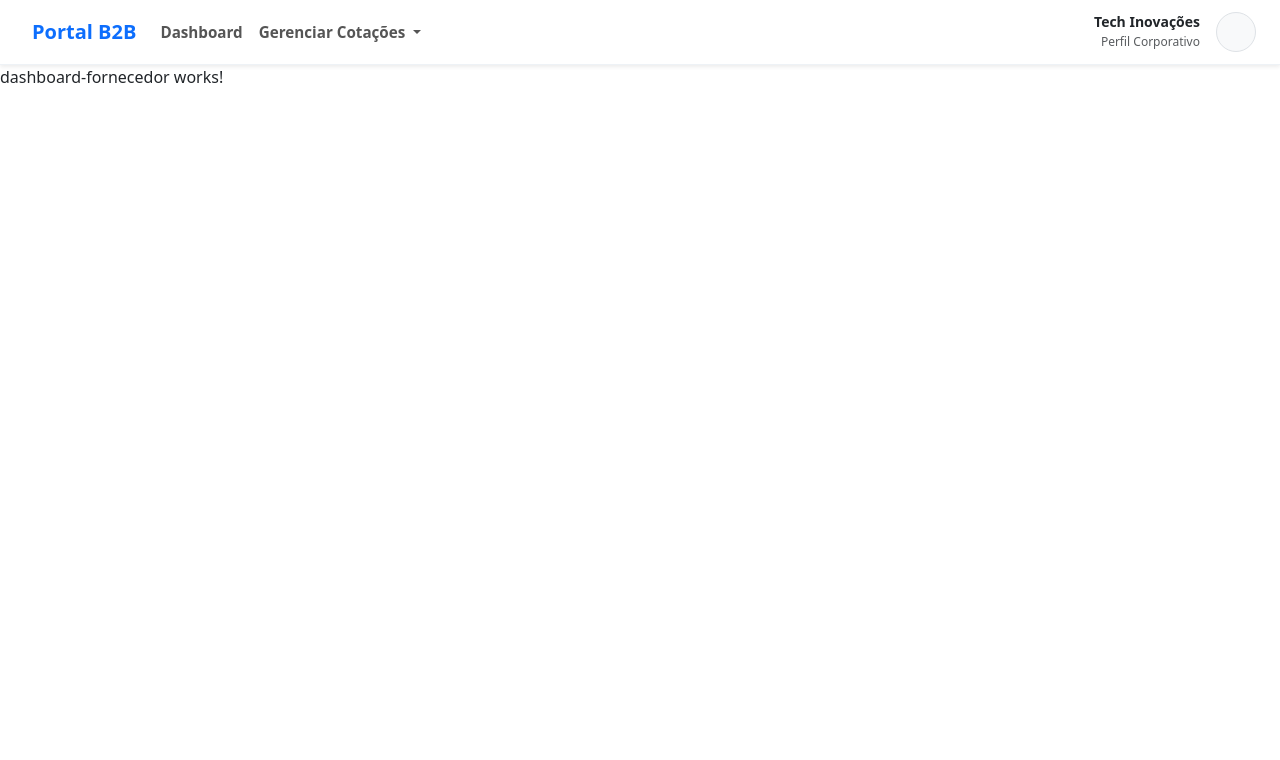
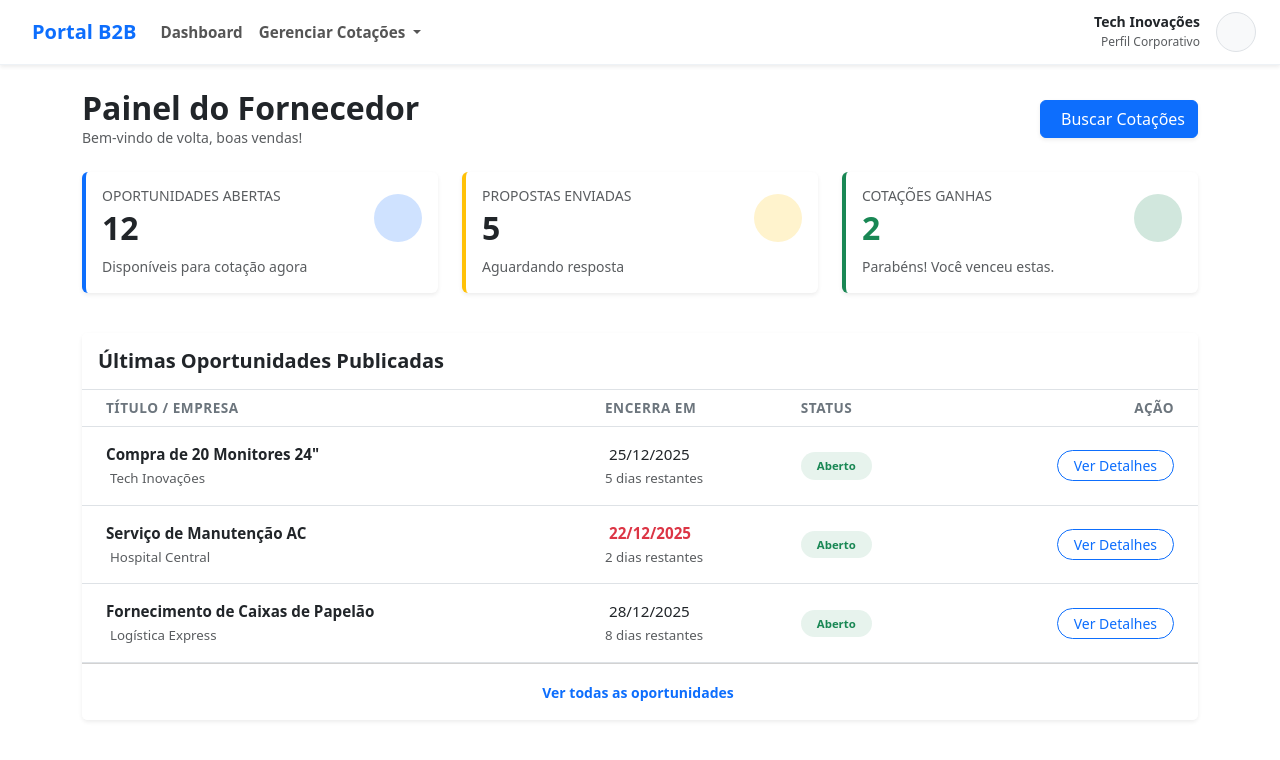
Before and after one commit to marcusrdrigues/hackathon-coti-criare-2025, an Angular app in the folder frontend/: page /pages/dashboard-fornecedor in a window 1280 px wide. Shown: the top 760 px of the page. Built offline with nearby package versions, Linux system fonts and the light colour scheme.

Commit message:
atualizacoes do dashboard-fornecedor

```diff
--- a/frontend/src/app/app.routes.ts
+++ b/frontend/src/app/app.routes.ts
@@ -10,8 +10,8 @@ export const routes: Routes = [
     { path: '', pathMatch: 'full', redirectTo: '/pages/dashboard' },
 
     { path: 'pages/dashboard', component: DashboardComponent },
+    { path: 'pages/dashboard-fornecedor', component: DashboardFornecedor },
     { path: 'pages/cadastro-cotacao', component: CadastroCotacao },
     { path: 'pages/consultar-cotacao', component: ConsultarCotacao },
-    { path: 'pages/dashboard-fornecedor', component: DashboardFornecedor },
     { path: '**', component: NotFound }
 ];
--- a/frontend/src/app/app.ts
+++ b/frontend/src/app/app.ts
@@ -1,12 +1,10 @@
 import { Component, signal } from '@angular/core';
 import { RouterOutlet } from '@angular/router';
-import { Navbar } from "./components/shared/navbar/navbar";
 
 @Component({
   selector: 'app-root',
   imports: [
-    RouterOutlet,
-    Navbar],
+    RouterOutlet],
   templateUrl: './app.html',
   styleUrl: './app.css'
 })
--- a/frontend/src/app/components/pages/cadastro-cotacao/cadastro-cotacao.html
+++ b/frontend/src/app/components/pages/cadastro-cotacao/cadastro-cotacao.html
@@ -12,7 +12,7 @@
     <div class="card-body p-4">
 
       <div class="d-flex justify-content-between align-items-center mb-3">
-        <h4 class="card-title mb-0">Nova Solicitação de Cotação</h4>
+        <h4 class="card-title mb-0">Nova Cotação</h4>
         <span class="badge bg-primary">Cadastro</span>
       </div>
 
@@ -29,7 +29,7 @@
             class="form-control"
             [(ngModel)]="novaCotacao.titulo"
             name="titulo"
-            placeholder="Ex: Compra de 50 Cadeiras Gamer"
+            placeholder="Ex: Compra de 10 notebooks"
             required />
         </div>
 
--- a/frontend/src/app/components/pages/dashboard-fornecedor/dashboard-fornecedor.css
+++ b/frontend/src/app/components/pages/dashboard-fornecedor/dashboard-fornecedor.css
@@ -0,0 +1,37 @@
+/* Cards e suas bordas laterais */
+.card {
+    border: none;
+    transition: transform 0.2s;
+}
+
+.card:hover {
+    transform: translateY(-2px);
+}
+
+.border-start-primary { border-left: 4px solid #0d6efd !important; }
+.border-start-warning { border-left: 4px solid #ffc107 !important; }
+.border-start-success { border-left: 4px solid #198754 !important; }
+
+/* Ícones redondos com fundo suave */
+.icon-box {
+    width: 48px;
+    height: 48px;
+    display: flex;
+    align-items: center;
+    justify-content: center;
+    /* As cores bg-*-subtle são nativas do Bootstrap 5.3+ */
+    /* Caso esteja usando Bootstrap 5.0, substitua por cores manuais se não aparecer */
+}
+
+/* Tabela */
+.table th {
+    font-size: 0.85rem;
+    text-transform: uppercase;
+    letter-spacing: 0.5px;
+    font-weight: 600;
+    color: #6c757d;
+}
+
+.table td {
+    font-size: 0.95rem;
+}
--- a/frontend/src/app/components/pages/dashboard-fornecedor/dashboard-fornecedor.html
+++ b/frontend/src/app/components/pages/dashboard-fornecedor/dashboard-fornecedor.html
@@ -1,3 +1,117 @@
 <app-navbar/>
 
-<p>dashboard-fornecedor works!</p>
+<div class="container mt-4 mb-5">
+
+  <div class="d-flex justify-content-between align-items-center mb-4">
+    <div>
+      <h2 class="fw-bold text-dark mb-0">Painel do Fornecedor</h2>
+      <p class="text-muted small mb-0">Bem-vindo de volta, boas vendas!</p>
+    </div>
+    <button class="btn btn-primary shadow-sm" routerLink="/pages/mural-oportunidades">
+      <i class="bi bi-search me-2"></i>Buscar Cotações
+    </button>
+  </div>
+
+  <div class="row mb-4">
+
+    <div class="col-md-4 mb-3">
+      <div class="card shadow-sm border-start-primary h-100">
+        <div class="card-body">
+          <div class="d-flex justify-content-between align-items-center">
+            <div>
+              <h6 class="text-uppercase text-muted mb-1 small">Oportunidades Abertas</h6>
+              <h2 class="mb-0 fw-bold text-dark">{{ kpis.oportunidades }}</h2>
+            </div>
+            <div class="icon-box bg-primary-subtle text-primary rounded-circle">
+              <i class="bi bi-shop-window fs-4"></i>
+            </div>
+          </div>
+          <small class="text-muted mt-2 d-block">Disponíveis para cotação agora</small>
+        </div>
+      </div>
+    </div>
+
+    <div class="col-md-4 mb-3">
+      <div class="card shadow-sm border-start-warning h-100">
+        <div class="card-body">
+          <div class="d-flex justify-content-between align-items-center">
+            <div>
+              <h6 class="text-uppercase text-muted mb-1 small">Propostas Enviadas</h6>
+              <h2 class="mb-0 fw-bold text-dark">{{ kpis.enviadas }}</h2>
+            </div>
+            <div class="icon-box bg-warning-subtle text-warning rounded-circle">
+              <i class="bi bi-send-fill fs-4"></i>
+            </div>
+          </div>
+          <small class="text-muted mt-2 d-block">Aguardando resposta</small>
+        </div>
+      </div>
+    </div>
+
+    <div class="col-md-4 mb-3">
+      <div class="card shadow-sm border-start-success h-100">
+        <div class="card-body">
+          <div class="d-flex justify-content-between align-items-center">
+            <div>
+              <h6 class="text-uppercase text-muted mb-1 small">Cotações Ganhas</h6>
+              <h2 class="mb-0 fw-bold text-success">{{ kpis.ganhas }}</h2>
+            </div>
+            <div class="icon-box bg-success-subtle text-success rounded-circle">
+              <i class="bi bi-trophy-fill fs-4"></i>
+            </div>
+          </div>
+          <small class="text-muted mt-2 d-block">Parabéns! Você venceu estas.</small>
+        </div>
+      </div>
+    </div>
+  </div>
+
+  <div class="card shadow-sm border-0">
+    <div class="card-header bg-white py-3 border-bottom">
+      <h5 class="mb-0 fw-bold">Últimas Oportunidades Publicadas</h5>
+    </div>
+    <div class="table-responsive">
+      <table class="table table-hover align-middle mb-0">
+        <thead class="bg-light">
+          <tr>
+            <th scope="col" class="ps-4">Título / Empresa</th>
+            <th scope="col">Encerra em</th>
+            <th scope="col">Status</th>
+            <th scope="col" class="text-end pe-4">Ação</th>
+          </tr>
+        </thead>
+        <tbody>
+          <tr *ngFor="let item of oportunidadesRecentes">
+            <td class="ps-4 py-3">
+              <div class="fw-bold text-dark">{{ item.titulo }}</div>
+              <small class="text-muted"><i class="bi bi-building me-1"></i>{{ item.empresa }}</small>
+            </td>
+            <td>
+              <div [ngClass]="getDiasRestantes(item.encerramento) < 3 ? 'text-danger fw-bold' : 'text-dark'">
+                <i class="bi bi-clock me-1"></i>
+                {{ item.encerramento | date:'dd/MM/yyyy' }}
+              </div>
+              <small class="text-muted">{{ getDiasRestantes(item.encerramento) }} dias restantes</small>
+            </td>
+            <td>
+              <span class="badge bg-success bg-opacity-10 text-success px-3 py-2 rounded-pill">
+                Aberto
+              </span>
+            </td>
+            <td class="text-end pe-4">
+              <button class="btn btn-sm btn-outline-primary rounded-pill px-3">
+                Ver Detalhes
+              </button>
+            </td>
+          </tr>
+        </tbody>
+      </table>
+    </div>
+    <div class="card-footer bg-white text-center py-3">
+        <a routerLink="/pages/mural-oportunidades" class="text-decoration-none fw-bold small">
+            Ver todas as oportunidades <i class="bi bi-arrow-right ms-1"></i>
+        </a>
+    </div>
+  </div>
+
+</div>
--- a/frontend/src/app/components/pages/dashboard-fornecedor/dashboard-fornecedor.ts
+++ b/frontend/src/app/components/pages/dashboard-fornecedor/dashboard-fornecedor.ts
@@ -1,14 +1,52 @@
 import { Component } from '@angular/core';
-import { Navbar } from '../../shared/navbar/navbar';
+import { CommonModule } from '@angular/common';
+import { Navbar } from "../../shared/navbar/navbar";
+import { RouterLink } from '@angular/router';
 
 @Component({
   selector: 'app-dashboard-fornecedor',
-  imports: [
-    Navbar
-  ],
+  standalone: true,
+  imports: [Navbar, CommonModule, RouterLink],
   templateUrl: './dashboard-fornecedor.html',
-  styleUrl: './dashboard-fornecedor.css',
+  styleUrl: './dashboard-fornecedor.css'
 })
 export class DashboardFornecedor {
 
+  // KPIs: Foco em "O que eu posso ganhar?" e "O que eu já ganhei?"
+  kpis = {
+    oportunidades: 12,    // Cotações abertas no sistema (Azul)
+    enviadas: 5,          // Propostas que enviei (Amarelo)
+    ganhas: 2             // Propostas aceitas (Verde - Money!)
+  };
+
+  // Tabela: Mural de oportunidades recentes
+  oportunidadesRecentes = [
+    {
+      id: 101,
+      empresa: 'Tech Inovações',
+      titulo: 'Compra de 20 Monitores 24"',
+      encerramento: new Date('2025-12-25'),
+      valorTeto: 25000.00 // Opcional, se quiser mostrar
+    },
+    {
+      id: 102,
+      empresa: 'Hospital Central',
+      titulo: 'Serviço de Manutenção AC',
+      encerramento: new Date('2025-12-22'),
+      valorTeto: null // Sem valor revelado
+    },
+    {
+      id: 103,
+      empresa: 'Logística Express',
+      titulo: 'Fornecimento de Caixas de Papelão',
+      encerramento: new Date('2025-12-28'),
+      valorTeto: 5000.00
+    }
+  ];
+
+  // Helper para calcular dias restantes
+  getDiasRestantes(data: Date): number {
+    const diff = data.getTime() - new Date().getTime();
+    return Math.ceil(diff / (1000 * 3600 * 24));
+  }
 }
--- a/frontend/src/app/components/pages/dashboard/dashboard.html
+++ b/frontend/src/app/components/pages/dashboard/dashboard.html
@@ -33,7 +33,7 @@
               <h6 class="text-muted text-uppercase mb-1">Propostas Recebidas</h6>
               <h2 class="mb-0 fw-bold text-dark">{{ kpis.propostasRecebidas }}</h2>
             </div>
-            <div class="icon-shape bg-info text-white rounded-circle">
+            <div class="icon-shape bg-warning text-white rounded-circle">
               <i class="bi bi-file-earmark-text-fill fs-4"></i>
             </div>
           </div>
```
